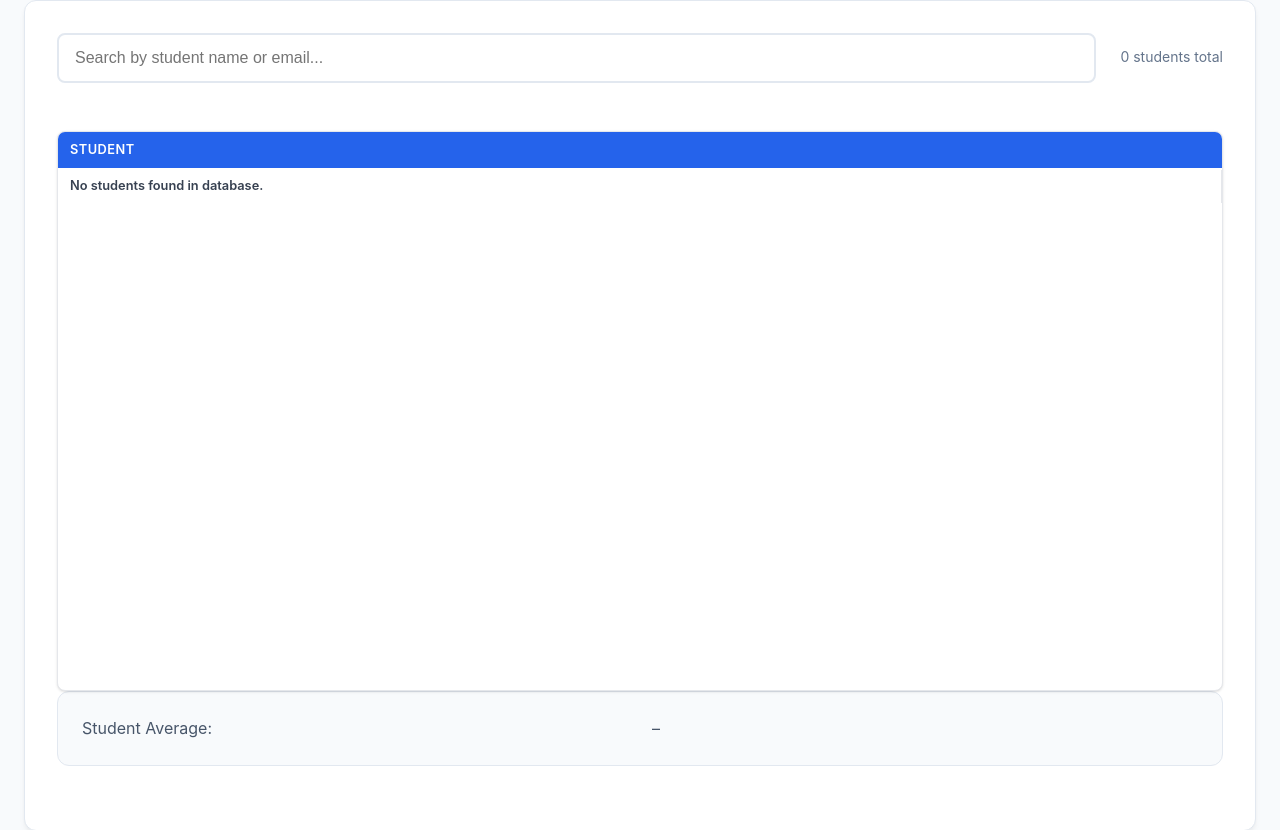
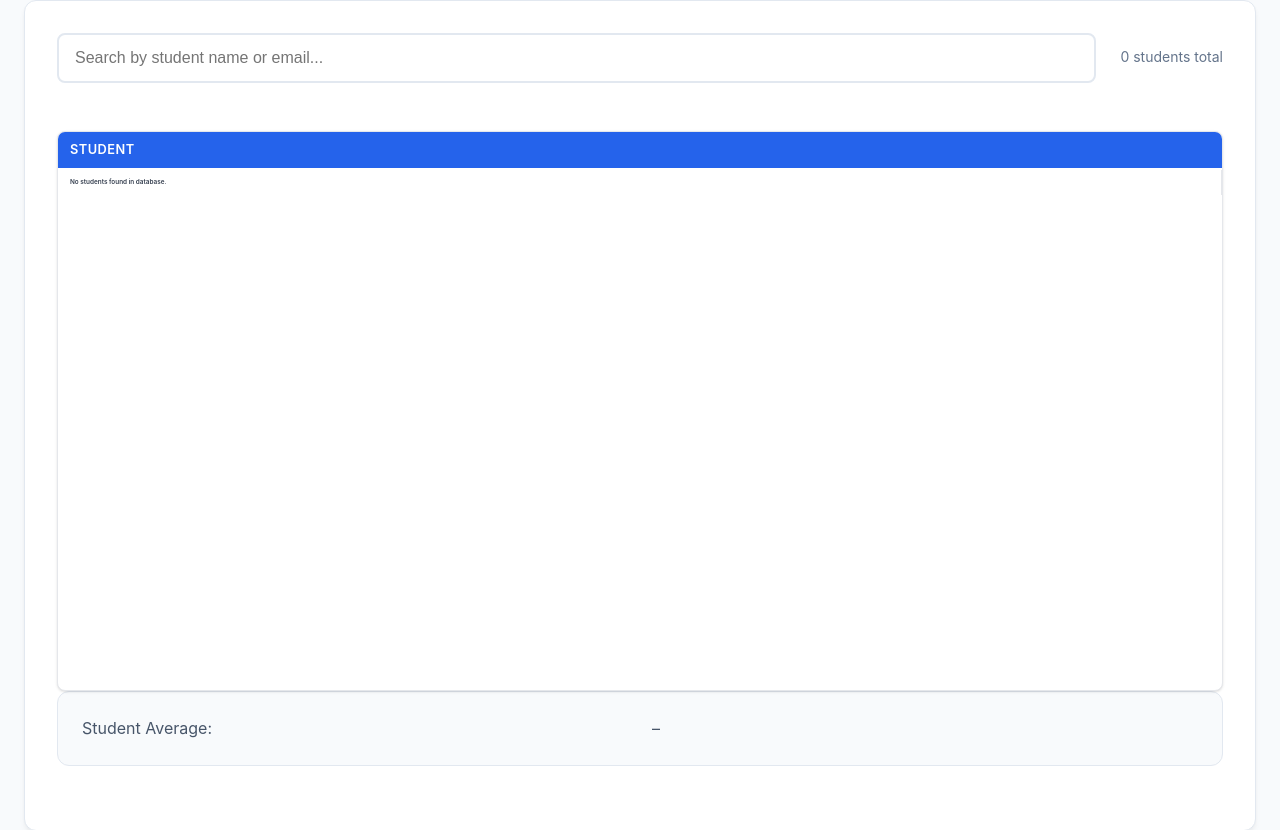
Before and after one commit to thorlorick/database_gradeinsight, a FastAPI app: page /dashboard in a window 1280 px wide. Shown: the part 323-1153 px from the top of the page. Run offline with FastAPI, Linux system fonts and the light colour scheme; data that the repository does not hold is empty.

Commit message:
Update compact.css

```diff
--- a/static/css/compact.css
+++ b/static/css/compact.css
@@ -333,7 +333,7 @@ h1 {
     border-collapse: collapse;
     background-color: white;
     table-layout: auto;
-    font-size: 0.3rem; /* Reduced from 0.875rem */
+    font-size: 0.8rem; /* Reduced from 0.875rem */
     min-width: 100%;
 }
 
@@ -351,7 +351,7 @@ th, td,
     text-align: left;
     border-bottom: 1px solid #f1f5f9;
     white-space: nowrap;
-    font-size: 0.3rem; /* Reduced from 15px */
+    font-size: 0.8rem; /* Reduced from 15px */
     color: #374151;
     line-height: 1.3; /* Tighter line height */
 }
@@ -494,7 +494,7 @@ tr:hover, .grades-table tr:hover, .grades-table tbody tr:hover {
 
 /* Student info column (first column) styling */
 .student-info {
-    position: sticky;
+/*    position: sticky; */
     left: 0;
     background-color: #2563eb;
     z-index: 11;
@@ -508,7 +508,7 @@ tr:hover, .grades-table tr:hover, .grades-table tbody tr:hover {
     z-index: 5;
     border-right: 1px solid #e5e7eb;
     font-weight: 600; /* Make student names stand out */
-    font-size: 0.8rem;
+    font-size: 0.4rem;
 }
 
 .grades-table tbody tr:nth-child(even) td:first-child {
```
